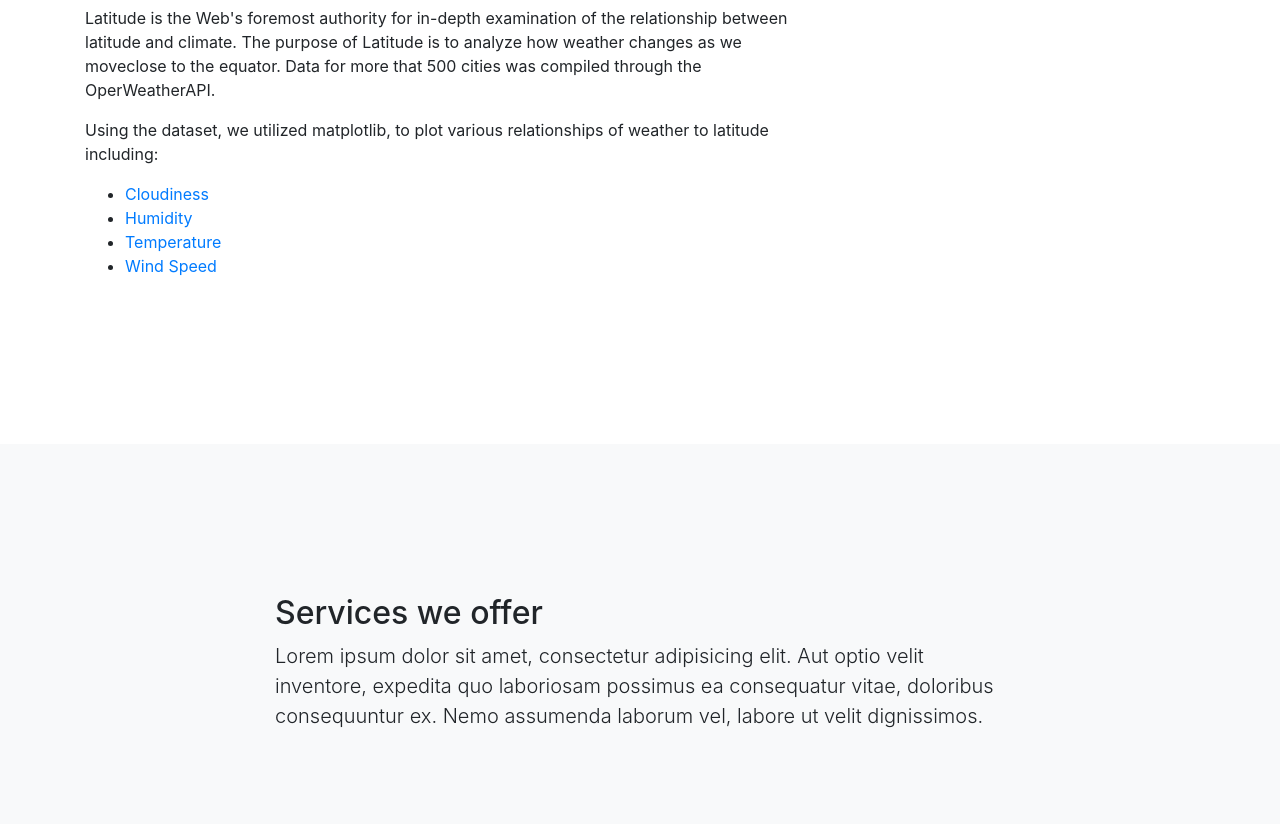
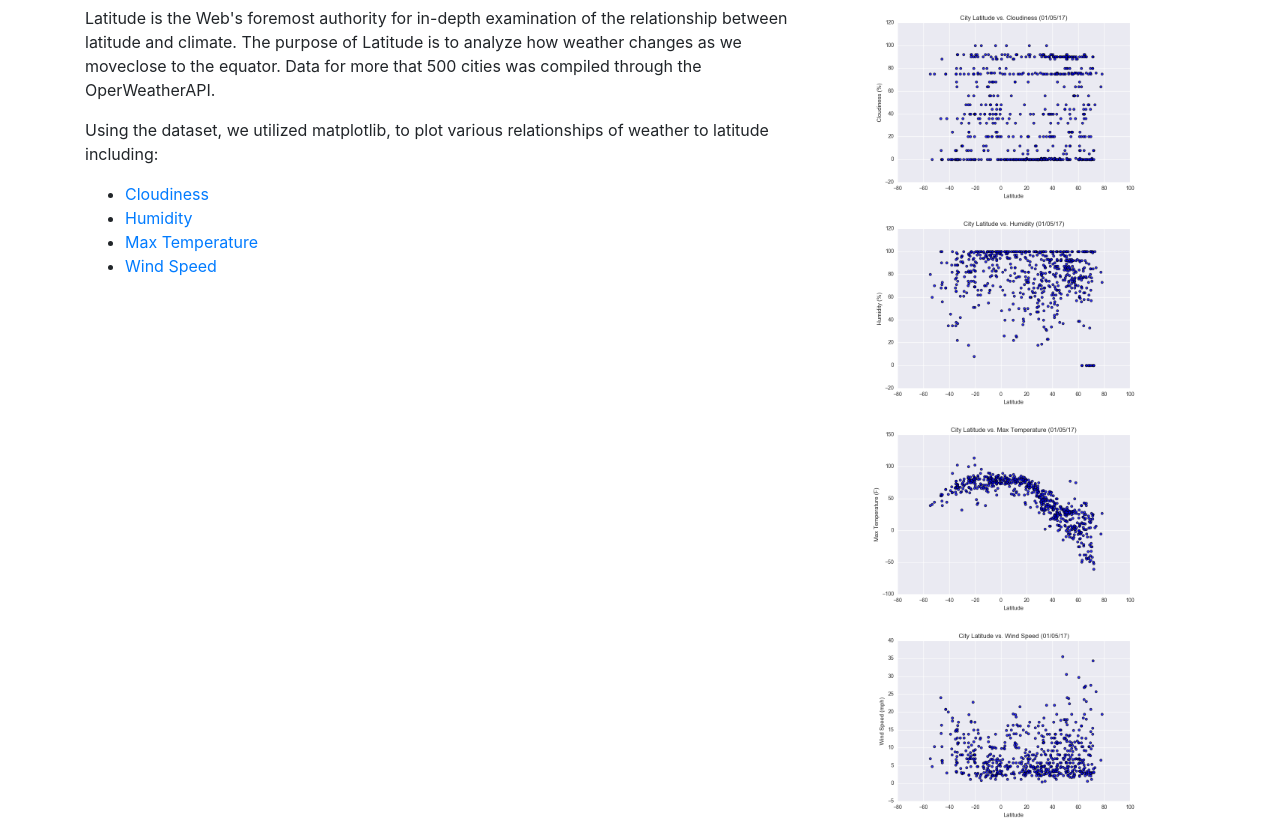
Before and after one commit to kevingray17/web-design-challenge, a website with bundled scripts: page index.html in a window 1280 px wide. Shown: the part 548-1372 px from the top of the page. Built offline with nearby package versions, Linux system fonts and the light colour scheme.

Commit message:
visualizations linked properly

```diff
--- a/index.html
+++ b/index.html
@@ -36,9 +36,9 @@
               </a>
               <div class="dropdown-menu" aria-labelledby="navbarDropdownMenuLink">
                 <a class="dropdown-item" href="cloudiness.html">Cloudiness</a>
+                <a class="dropdown-item" href="humidity.html">Humidity</a>
                 <a class="dropdown-item" href="max_temperature.html">Max Temperature</a>
                 <a class="dropdown-item" href="windspeed.html"> Wind Speed</a>
-                <a class="dropdown-item" href="humidity.html">Humidity</a>
             <li class="nav-item active">
               <a class="nav-link" href="comparison.html">Comparison<span class="sr-only">(current)</span></a>
             </li>
@@ -79,7 +79,7 @@
               </li>
               <li>
                 <a href="temperature.html">
-                  Temperature</a>
+                  Max Temperature</a>
                 </li>
               <li>
                 <a href="windspeed.html">
@@ -89,8 +89,21 @@
         </div>
         <div class="col-4">
           <h3>Weather Plots</h3>
+        <div class="col-2"
+                <a href="cloudiness.html"><img src="Resources/assets/images/Fig3.png" width="300" alt="City Latitude vs. Cloudiness scatterplot"></a>
+                <a href="humidity.html"><img src="Resources/assets/images/Fig2.png" width="300" alt="City Latitude vs. Humidity scatterplot"></a>
+        </div>
+        <div class="col-2"
+                <a href="temperature.html"><img src="Resources/assets/images/Fig1.png" width="300" alt="City Latitude vs. Max Temperature scatterplot"></a>
+                <a href="windspeed.html"><img src="Resources/assets/images/Fig4.png" width="300" alt="City Latitude vs. Windspeed scatterplot"></a>
+      </div>
 
-        </div>
+
+
+
+
+
+        <!-- </div>
       </div>
     <!-- <div class="container">
       <div class="row">
@@ -119,19 +132,19 @@
     <div class="container">
       <div class="row">
         <div class="col-lg-8 mx-auto">
-          <h2>Services we offer</h2>
-          <p class="lead">Lorem ipsum dolor sit amet, consectetur adipisicing elit. Aut optio velit inventore, expedita quo laboriosam possimus ea consequatur vitae, doloribus consequuntur ex. Nemo assumenda laborum vel, labore ut velit dignissimos.</p>
+          <!-- <h2>Services we offer</h2> -->
+          <!-- <p class="lead">Lorem ipsum dolor sit amet, consectetur adipisicing elit. Aut optio velit inventore, expedita quo laboriosam possimus ea consequatur vitae, doloribus consequuntur ex. Nemo assumenda laborum vel, labore ut velit dignissimos.</p> -->
         </div>
       </div>
     </div>
-  </section>
+  </section> -->
 
   <section id="contact">
     <div class="container">
       <div class="row">
         <div class="col-lg-8 mx-auto">
           <h2>Contact us</h2>
-          <p class="lead">Lorem ipsum dolor sit amet, consectetur adipisicing elit. Vero odio fugiat voluptatem dolor, provident officiis, id iusto! Obcaecati incidunt, qui nihil beatae magnam et repudiandae ipsa exercitationem, in, quo totam.</p>
+          <!-- <p class="lead">Lorem ipsum dolor sit amet, consectetur adipisicing elit. Vero odio fugiat voluptatem dolor, provident officiis, id iusto! Obcaecati incidunt, qui nihil beatae magnam et repudiandae ipsa exercitationem, in, quo totam.</p> -->
         </div>
       </div>
     </div>
@@ -140,7 +153,7 @@
   <!-- Footer -->
   <footer class="py-5 bg-dark">
     <div class="container">
-      <p class="m-0 text-center text-white">Copyright &copy; Your Website 2020</p>
+      <p class="m-0 text-center text-white">Copyright &copy; KGLatitude 2020</p>
     </div>
     <!-- /.container -->
   </footer>
```
Also changed, not shown: temperature.html (renamed from max_temperature.html).
